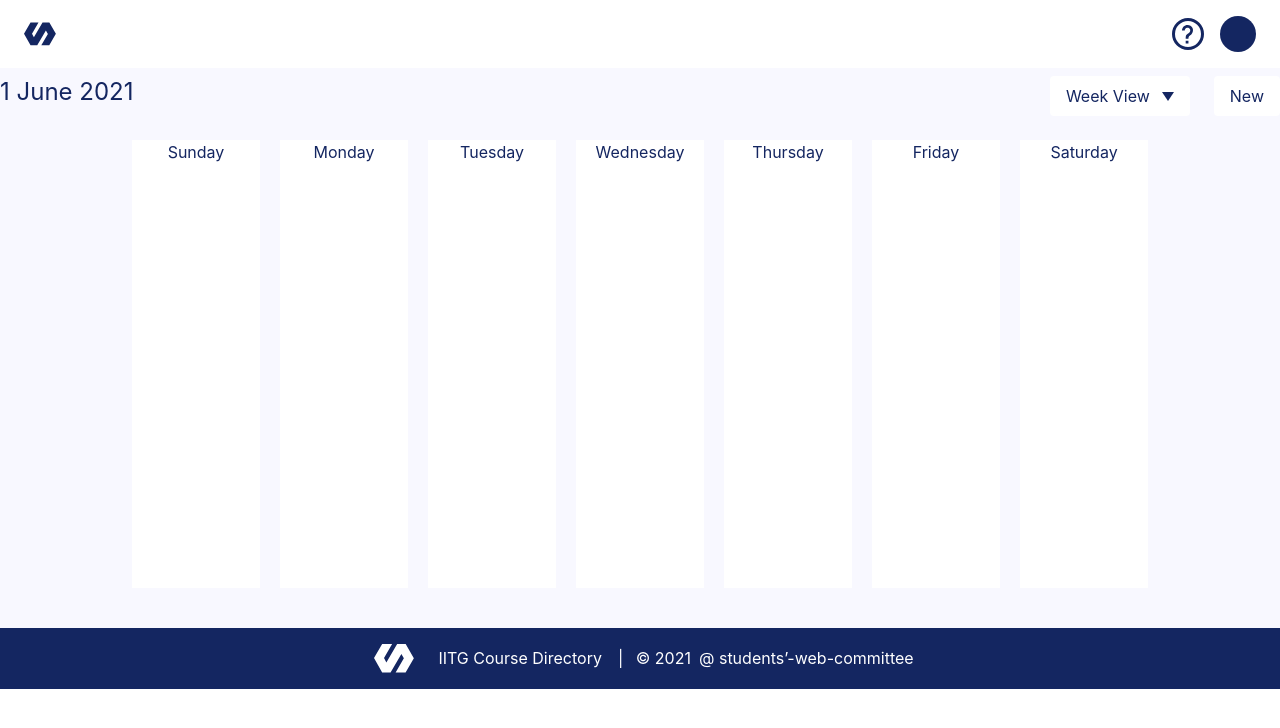
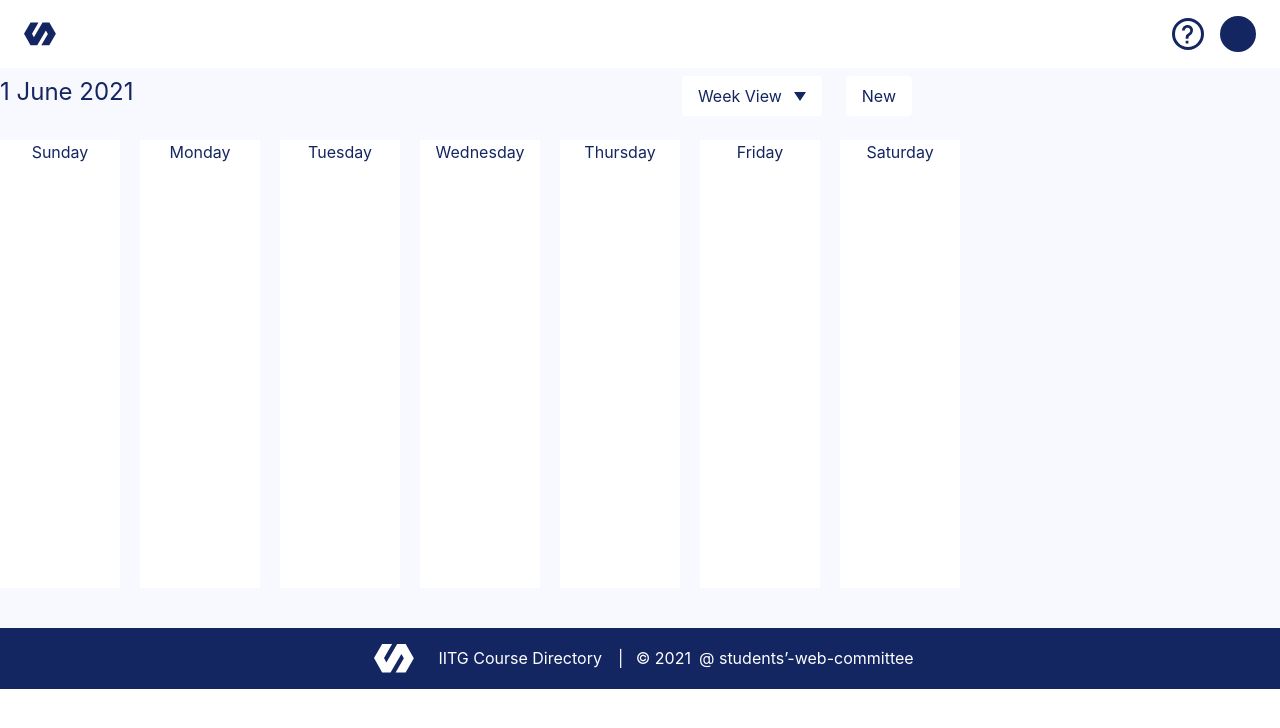
Before and after one commit to swciitg/SWC_Courses_V1, a React (Create React App) app in the folder client/: page /calendar in a window 1280 px wide. Shown: the top 728 px of the page. Built offline with nearby package versions, Linux system fonts and the light colour scheme.

Commit message:
minor changes

```diff
--- a/client/src/components/admin/Calender/CalHeader.js
+++ b/client/src/components/admin/Calender/CalHeader.js
@@ -1,7 +1,7 @@
 //import Dropdown from "@material-tailwind/react/Dropdown"
 //import Dropdown from "@material-tailwind/react/Dropdown"
 import Categories from "../etc/Categories";
-import WeekView from "./weekView";
+//import WeekView from "./weekView";
 import New from "../dashboard/new";
 const CalHeader=()=>{
     return (
@@ -18,7 +18,7 @@ const CalHeader=()=>{
                     </svg>
 
                 </button>
-                <button className="bg-white ml-6  py-2 px-4 rounded">
+                <button className="bg-white ml-6 mr-12 py-2 px-4 rounded">
                     New
                 </button>
                     {/* <button> Week View
--- a/client/src/screens/admin/CalendarScreen.js
+++ b/client/src/screens/admin/CalendarScreen.js
@@ -4,7 +4,7 @@ import New from '../../components/admin/dashboard/new'
 import Header from '../../components/admin/Header/Header'
 import CalHeader from '../../components/admin/Calender/CalHeader'
 import Days from '../../components/admin/Calender/Days'
-import WeekView from '../../components/admin/Calender/weekView'
+//import WeekView from '../../components/admin/Calender/weekView'
 import Footer from '../../components/admin/Footer/Footer';
 
 // export default function Calender() {
@@ -32,9 +32,12 @@ export default function Calender() {
 
             <Header />
 
+            <div className="w-9/12 justify-end ">
             <CalHeader />
             <br/>
             <Days />
+            </div>
+
 
 
             <Footer/>
```
Also changed, not shown: client/src/screens/admin/Home.js (+4 -3 lines).
